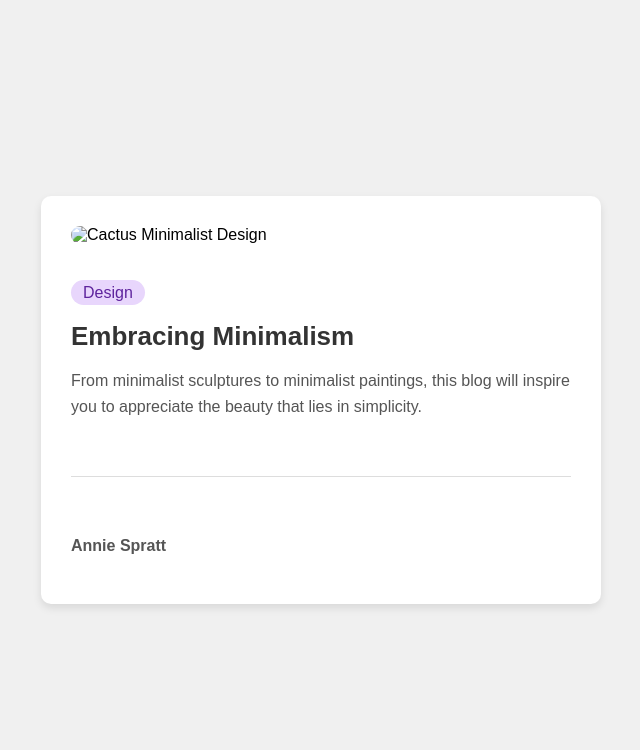
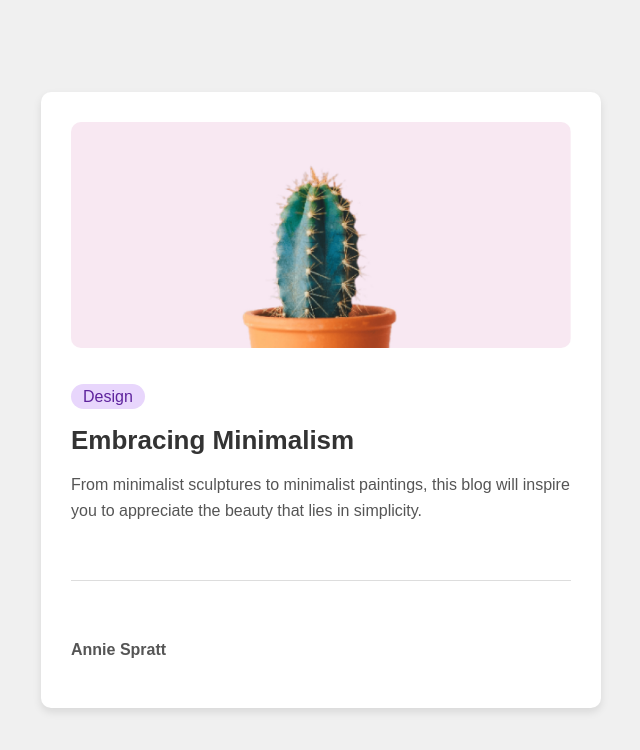
Before and after one commit to ArsonTD/Mini-Cards, a plain HTML site: page index.html in a window 1280 px wide. Shown: the whole page, without its empty margins (319-959 px from the left). Drawn offline with Linux system fonts and the light colour scheme.

Commit message:
index.html

```diff
--- a/index.html
+++ b/index.html
@@ -9,7 +9,7 @@
 <body>
     <section>
         <div class="card">
-            <img src="/Day-3/Mini-Card/img/cactus_img.jpg" alt="Cactus Minimalist Design">
+            <img src="/img/cactus_img.jpg" alt="Cactus Minimalist Design">
             <div class="content">
                 <p class="design-tag">Design</p>
                 <h1>Embracing Minimalism</h1>
```
